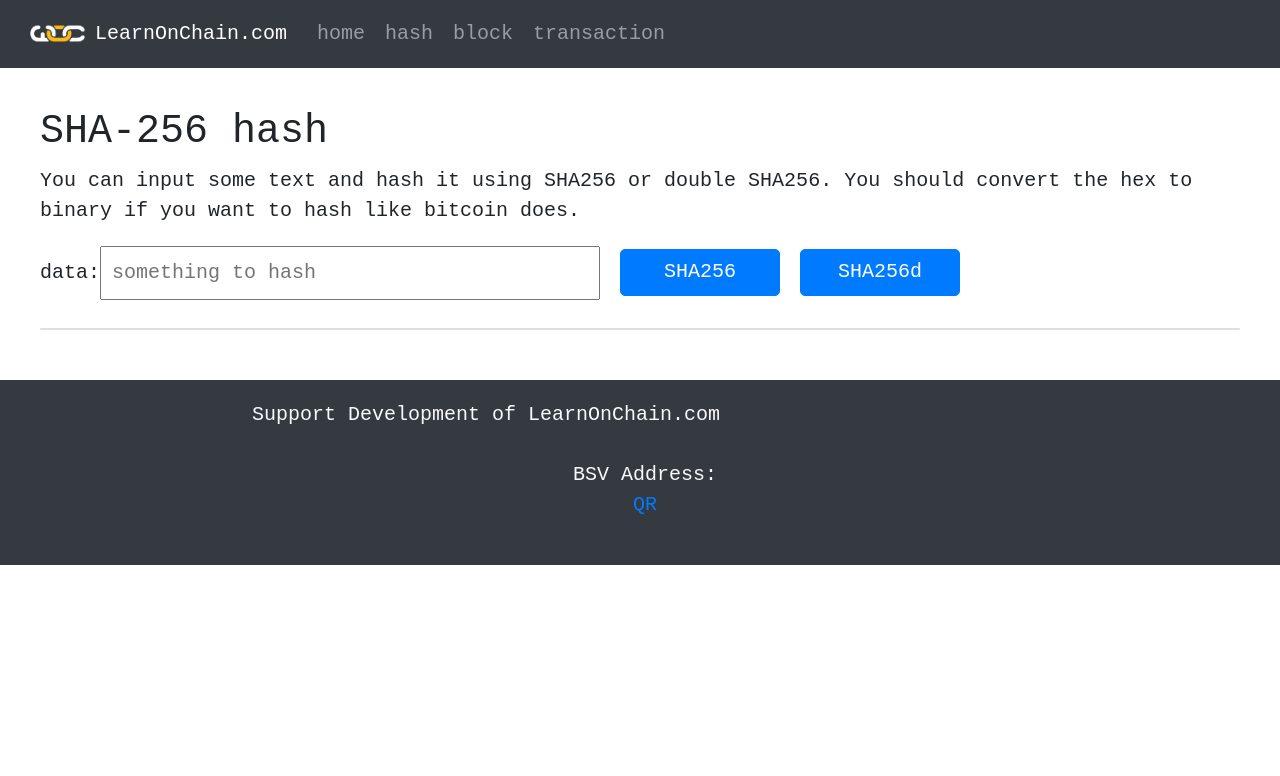
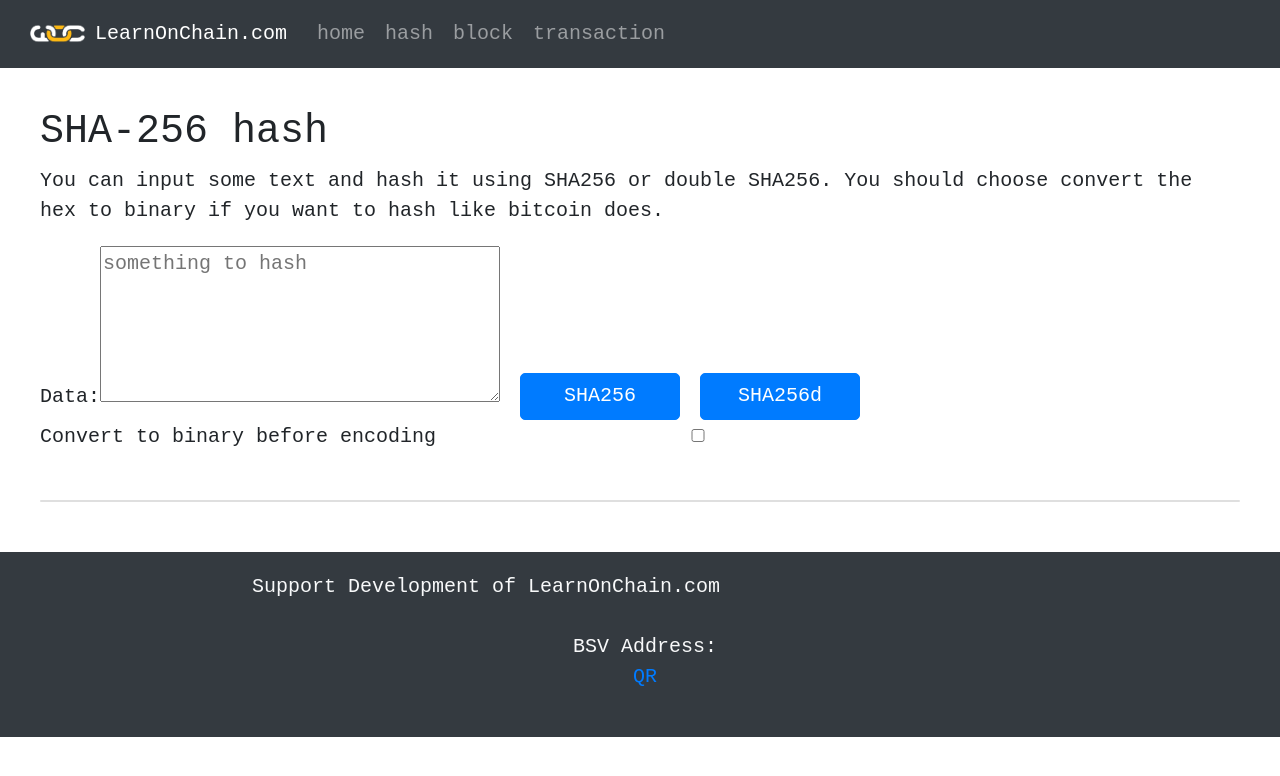
Before and after one commit to whatsonchain/learnonchain, a React (Create React App) app: page /hash in a window 1280 px wide. Shown: the top 776 px of the page. Built offline with nearby package versions, Linux system fonts and the light colour scheme.

Commit message:
fix hash page

```diff
--- a/src/Block.js
+++ b/src/Block.js
@@ -1,5 +1,8 @@
 import React, { Component } from 'react'
 import './Block.css'
+import ReactTooltip from 'react-tooltip'
+import { Link } from 'react-router-dom'
+
 const wocApi = require('./wocApi')
 const crypto = require('crypto')
 
@@ -13,7 +16,7 @@ class Block extends Component {
   }
 
   async componentWillMount () {
-    let initialHeight = 123456
+    let initialHeight = 582995 // mined by woc
 
     this.getBlock(initialHeight)
   }
@@ -89,12 +92,14 @@ class Block extends Component {
       <div className='card blockValues'>
         <div className='card-body'>
           <h4 className='card-title'>Changed to little-endian and ready for double sha256</h4>
-          <span className='version'>{this.swapBytes(this.state.block.versionHex)}<small>(little-endian)</small></span>
-          <span className='prevBlockHash'>{this.swapBytes(this.state.block.previousblockhash)}<small>(little-endian)</small></span>
-          <span className='merkleRoot'>{this.swapBytes(this.state.block.merkleroot)}<small>(little-endian)</small></span>
-          <span className='timestamp'>{this.swapBytes(parseInt(this.state.block.time).toString(16))}<small>(hex encoded and little-endian)</small></span>
-          <span className='target'>{this.swapBytes(this.state.block.bits)}<small>(little-endian)</small></span>
-          <span className='nonce'>{this.swapBytes(parseInt(this.state.block.nonce).toString(16))}<small>(hex encoded and little-endian)</small></span>
+          <span className='version' data-tip='little-endian'>{this.swapBytes(this.state.block.versionHex)}</span>
+          <span className='prevBlockHash' data-tip='little-endian'>{this.swapBytes(this.state.block.previousblockhash)}</span>
+          <span className='merkleRoot' data-tip='little-endian'>{this.swapBytes(this.state.block.merkleroot)}</span>
+          <span className='timestamp' data-tip='hex encoded and little-endian'>{this.swapBytes(parseInt(this.state.block.time).toString(16))}</span>
+          <span className='target' data-tip='little-endian'>{this.swapBytes(this.state.block.bits)}</span>
+          <span className='nonce' data-tip='hex encoded and little-endian'>{this.swapBytes(parseInt(this.state.block.nonce).toString(16))}</span>
+          <ReactTooltip />
+          <div>You can copy and SHA256d this string using the <Link to='/hash' target='_none'>hash form</Link></div>
         </div>
       </div>
       <div>
--- a/src/Hash.css
+++ b/src/Hash.css
@@ -31,3 +31,7 @@
   .answer {
     color: #3567ff;
   }
+
+  .dataArea {
+    width: 20em;
+  }
--- a/src/Hash.js
+++ b/src/Hash.js
@@ -9,25 +9,24 @@ class Hash extends Component {
   constructor (props) {
     super(props)
     this.sha256 = this.sha256.bind(this)
-    this.key = this.key.bind(this)
+    this.sha256d = this.sha256d.bind(this)
     this.hash256 = this.hash256.bind(this)
     this.hash256d = this.hash256d.bind(this)
-  }
-
-  key (e) {
-    var data = document.getElementById('data').value
-    var hash = this.sha256(data)
-    document.getElementById('hash').innerText = hash
-    if (e.code === 'Enter') {
-      this.go()
+    this.handleCheckboxChange = this.handleCheckboxChange.bind(this)
+    this.state = {
+      convertToBinary: false
     }
   }
 
   hash256 () {
     var data = document.getElementById('data').value
-    var hash = this.sha256(data)
+    let buffer = data
+    if (this.state.convertToBinary) {
+      buffer = Buffer.from(buffer, 'hex')
+    }
+    var hash = (this.sha256(buffer, true))
     var results = document.getElementById('results').innerHTML
-    results += `<p><span class='answer'>${hash}</span> =${data} using SHA256</p>`
+    results += `<p><span class='answer'>${hash}</span> = ${data} using SHA256</p>`
     document.getElementById('results').innerHTML = results
   }
 
@@ -39,16 +38,34 @@ class Hash extends Component {
     document.getElementById('results').innerHTML = results
   }
 
-  sha256 (buffer) {
+  sha256 (buffer, tohex = false) {
     var hash1 = crypto.createHash('sha256')
     hash1.update(buffer)
-    return hash1.digest().toString('hex')
+    let d = hash1.digest()
+    if (tohex) {
+      return d.toString('hex')
+    } else {
+      return d
+    }
   }
 
   sha256d (str) {
-    let buffer = Buffer.from(str)
-    let res = this.sha256(this.sha256(buffer))
-    return res
+    let buffer, res
+    if (this.state.convertToBinary) {
+      buffer = Buffer.from(str, 'hex')
+      res = this.sha256(this.sha256(buffer))
+    } else {
+      buffer = Buffer.from(str)
+      res = this.sha256(this.sha256(buffer).toString('hex'))
+    }
+    return res.toString('hex')
+  }
+
+  handleCheckboxChange (event) {
+    const target = this.target = event.target
+    this.setState({
+      convertToBinary: target.checked
+    })
   }
 
   render () {
@@ -58,11 +75,15 @@ class Hash extends Component {
           <script src='%PUBLIC_URL%/sha256.js' />
 
           <h2>SHA-256 hash</h2>
-          <p>You can input some text and hash it using SHA256 or double SHA256. You should convert the hex to binary if you want to hash like bitcoin does.</p>
-          <label>data:</label>
-          <input id='data' placeholder='something to hash' onKeyDown={this.key} />
-          <button className='btn btn-primary' onClick={this.hash256}>SHA256</button>
-          <button className='btn btn-primary' onClick={this.hash256d}>SHA256d</button>
+          <p>You can input some text and hash it using SHA256 or double SHA256. You should choose convert the hex to binary if you want to hash like bitcoin does.</p>
+          <div className='form-group'>
+            <label htmlFor='dataArea'>Data:
+              <textarea className='dataArea' id='data' placeholder='something to hash' rows='5' />
+            </label>
+            <button className='btn btn-primary' onClick={this.hash256}>SHA256</button>
+            <button className='btn btn-primary' onClick={this.hash256d}>SHA256d</button>
+            <label>Convert to binary before encoding <input type='checkbox' name='binary' checked={this.state.convertToBinary} onChange={this.handleCheckboxChange} /></label>
+          </div>
         </div>
         <div id='hash'>&nbsp;</div>
 
```
